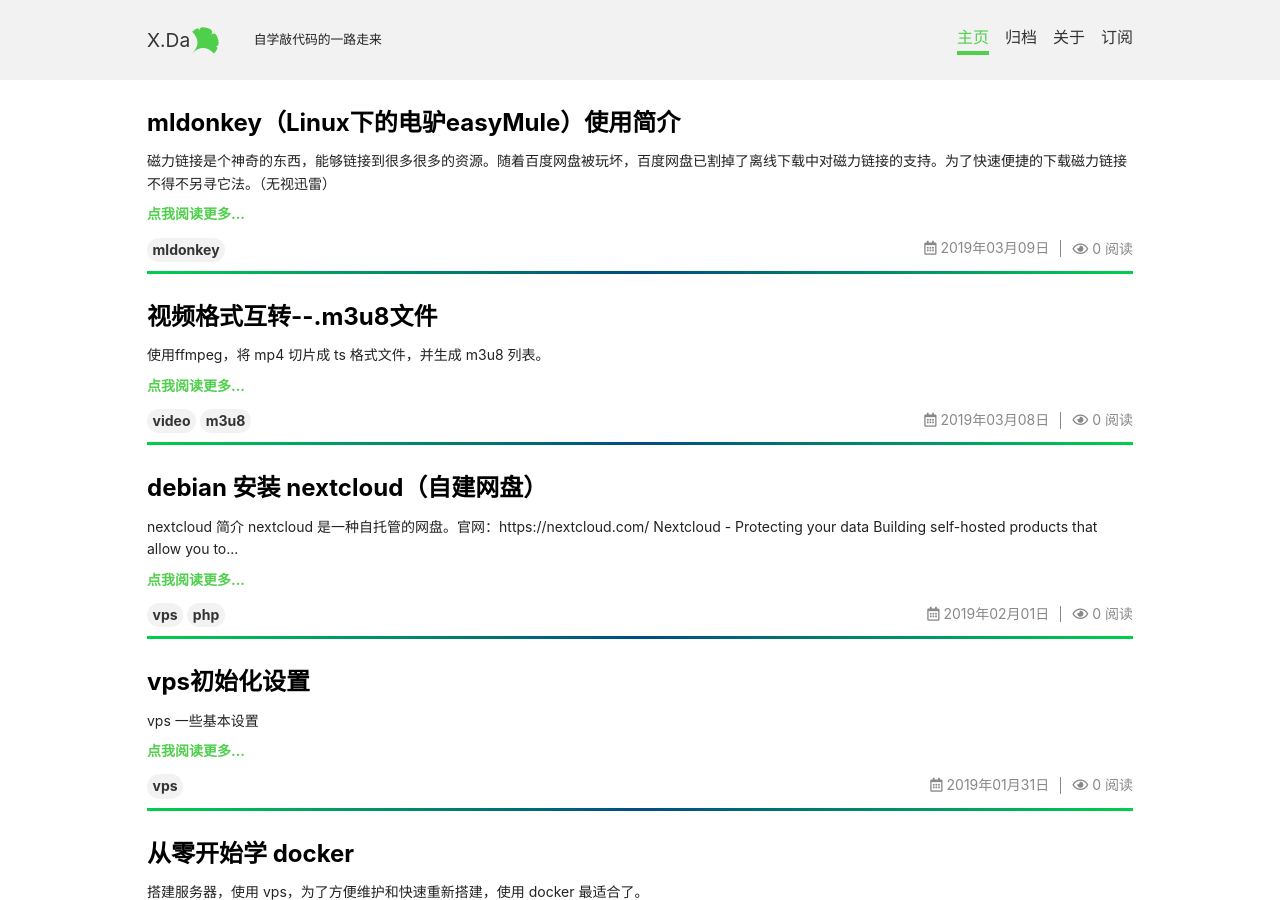
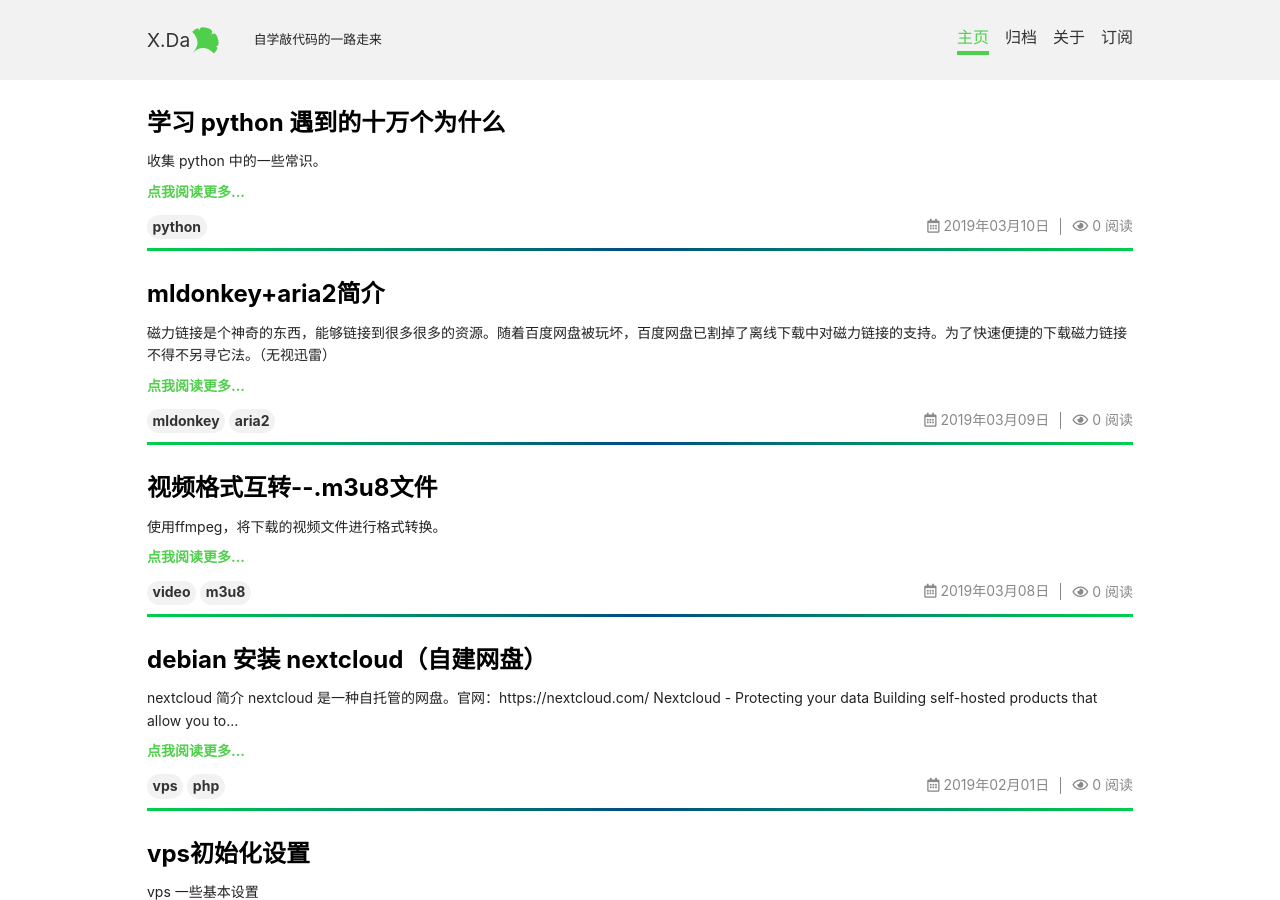
Before and after one commit to thianda91/thianda91.github.io, a Jekyll site: the page built from index.html, in a window 1280 px wide and 900 px high. Built offline with Jekyll 4.4.1, drawn with Linux system fonts in a browser that asks for light colours; nearby versions of some CDN libraries; the list of posts is cut into pages by our own code; comment, search, counter and statistics services are not loaded; some of the changed text lies outside the part shown.

Commit message:
add python-whys.md

````diff
--- a/_posts/2019-02-16-videos-convert.md
+++ b/_posts/2019-02-16-videos-convert.md
@@ -8,9 +8,32 @@ created_date: 2019-02-16 23:26:35
 date:         2019-03-08 00:31:43
 ---
 
-使用`ffmpeg`，将 mp4 切片成 ts 格式文件，并生成 m3u8 列表。
+使用`ffmpeg`，将下载的视频文件进行格式转换。
 
 <!--more-->
+
+## 提取字幕
+
+<https://blog.csdn.net/achang21/article/details/49128785>
+
+```sh
+# 可提取多种格式
+ffmpeg -i xx.mkv -map 0:s:0 xxx.srt
+ffmpeg -i xx.mkv -map 0:s:0 xxx.ass
+# 下面的方法需确保已知内置的字幕的格式，后缀名不匹配则报错，故推荐上面的方式
+ffmpeg -i xx.mkv -an -vn -scodec copy xxx.ass
+```
+
+## 将字幕烧进视频文件
+
+<https://trac.ffmpeg.org/wiki/HowToBurnSubtitlesIntoVideo>
+
+```
+ffmpeg -i xx.mkv -vf subtitles=xx.mkv output.mp4
+ffmpeg -i xx.mkv -vf subtitles=xxx.ass output.mp4
+```
+
+此过程耗时较长
 
 ## m3u8 转 MP4
 
@@ -34,6 +57,7 @@ ffmpeg -i test.mp4 -c copy -f segment -segment_list playlist.m3u8 -segment_time
 
 ```sh
 ffmpeg -i test.mp4 -codec copy -bsf h264_mp4toannexb test.ts
+
 ffmpeg -i test.mp4 -codec copy test.ts
 ```
 
--- a/_posts/2019-03-08-mldonkey-emule-in-linux.md
+++ b/_posts/2019-03-08-download-ed2k-in-linux.md
@@ -1,18 +1,30 @@
 ---
 layout:       article
-title:        mldonkey（Linux下的电驴easyMule）使用简介
+title:        mldonkey+aria2简介
 key:          2019-03-08
-tags:         mldonkey
+tags:         mldonkey aria2
 categories:   notes
 created_date: 2019-03-08 17:52:43
-date:         2019-03-08 18:14:54
+date:         2019-03-09 15:14:54
 ---
 
 磁力链接是个神奇的东西，能够链接到很多很多的资源。随着百度网盘被玩坏，百度网盘已割掉了离线下载中对磁力链接的支持。为了快速便捷的下载磁力链接不得不另寻它法。（无视迅雷）
 
 <!--more-->
 
-## 下载安装
+首先是我找到了 trackerslist ：
+
+<https://github.com/ngosang/trackerslist>
+
+据说它是用来解决下载 BitTorrent 无速度或速度慢的。
+
+## Aria2
+
+参考[这里](/notes/install-nextcloud.html#%E5%AE%89%E8%A3%85-aria2)。
+
+## mldonkey
+
+### 下载安装
 
 直接 `apt install mldonkey `是不行的，因为它的软件包名称不是这样的。
 
@@ -47,7 +59,7 @@ mldonkey
 
 ```
 
-## 使用 mldonkey
+### 使用 mldonkey
 
 默认为 命令行操作，可访问 web UI：
 
@@ -57,7 +69,7 @@ http://127.0.0.1:4080
 
 
 
-## 默认配置
+### 默认配置
 
 下载文件保存路径：
 
@@ -65,6 +77,6 @@ http://127.0.0.1:4080
 /var/lib/mldonkey/incoming/files/
 ```
 
-## 参考
+### 参考
 
 <https://blog.csdn.net/crazw/article/details/8373423>
--- /dev/null
+++ b/_posts/2019-03-09-python-whys.md
@@ -0,0 +1,56 @@
+---
+layout:       article
+title:        学习 python 遇到的十万个为什么
+key:          2019-03-09
+tags:         python
+categories:   notes
+created_date: 2019-03-09 22:46:42
+date:         2019-03-10 00:46:51
+---
+
+ 收集 python 中的一些常识。
+
+<!--more-->
+
+## `.py`文件开头的声明
+
+```python
+#!/usr/bin/env python
+# -*- coding: utf-8 -*-
+```
+
+**第一行**，`.py` 文件的开头一般都有上述声明，或较为类似的声明。第一行用于在 linux 系统中直接执行 `.py`文件时。
+
+如已知 demo.py
+
+```sh
+./demo.py
+```
+
+此时 shell 会使用当前环境中的 `python` 命令来执行文件`demo.py`。若执行`python demo.py`，则此声明无效。有些会写成
+
+```python
+#!/usr/bin/python
+```
+
+此时 shell 会使用 `/usr/bin/python` 来执行文件，若 `python` 不在 `/usr/bin/`目录下 ，安装在其他路径，或存在多个版本的 `python`，则可能无法执行。这样的代码可移植性差。
+
+**第二行**，声明文件的编码为 `utf-8`。因为默认编码格式为 ASCII，文件写中文会乱码。
+
+官方文档中 PEP-0263 有提及：https://www.python.org/dev/peps/pep-0263/
+
+主要内容：
+
+1. 编码必须在第一行或第二行。
+
+2. 可选格式（3 种） ：
+
+    ```python
+    # coding=<encoding name>
+    # -*- coding: <encoding name> -*-
+    # vim: set fileencoding=<encoding name> :
+    ```
+
+3. 满足下面这个正则表达式的字符串都有效：`\%^.*\n.∗\?#.*coding[:=]\s*[0-9A-Za-z-_.]\+.*$  `
+
+第 1 种方式支持更多的编辑器，移植性好。
````
